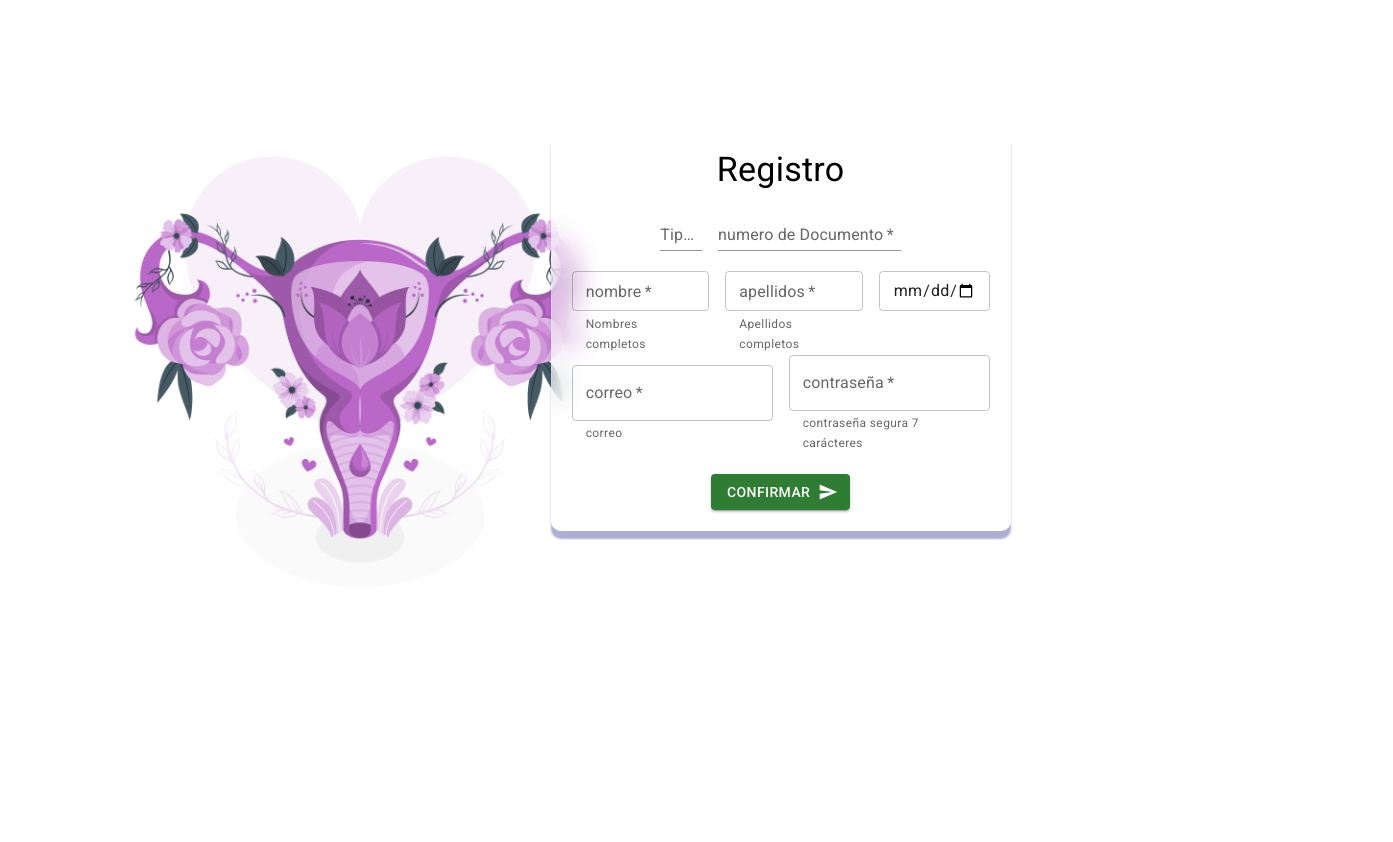
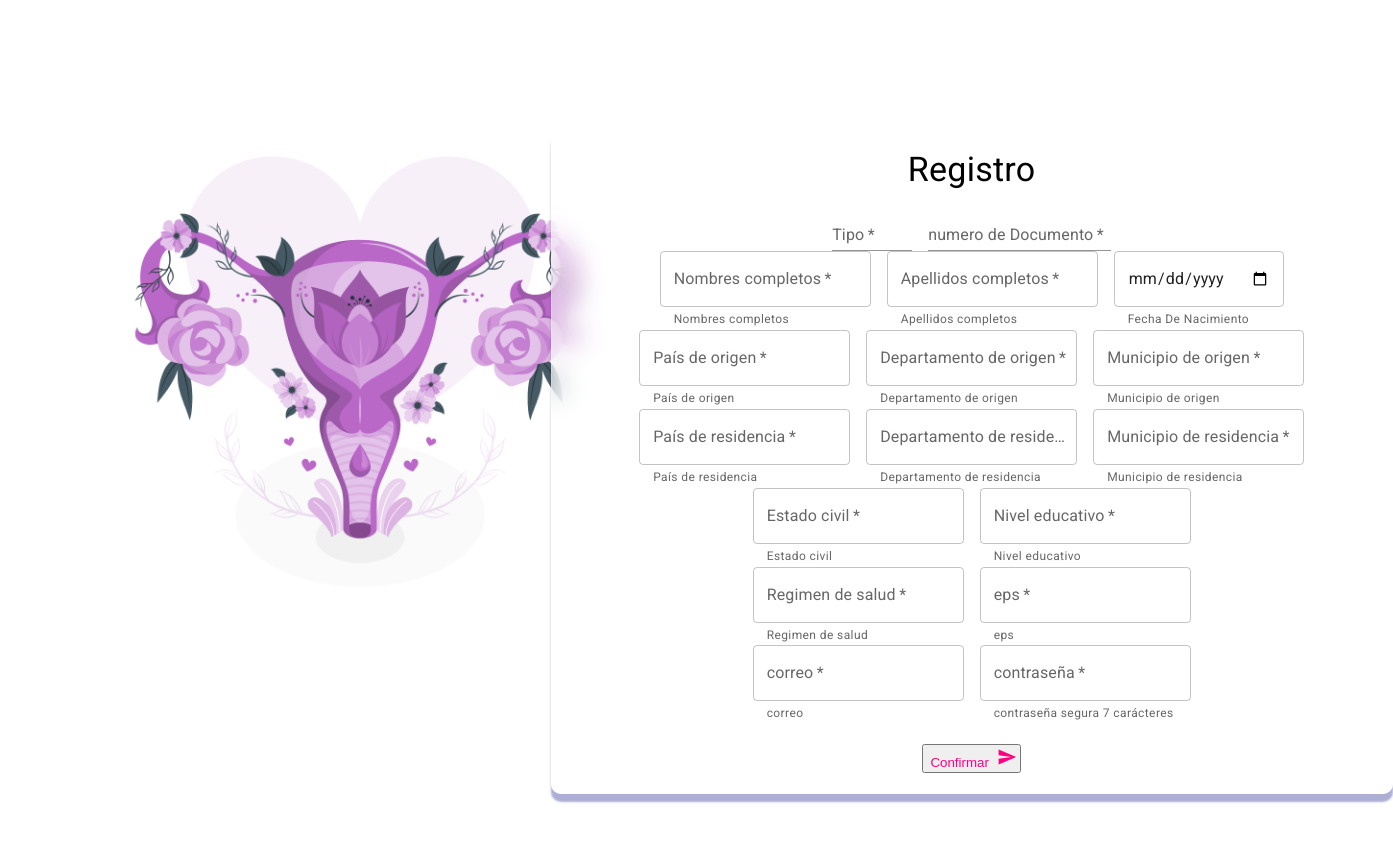
Before and after one commit to Ca-Cu/front-end, a React (Create React App) app: page /Register in a window 1280 px wide. Shown: the top 842 px of the page, 1393 px wide, since content can reach past the window. Before the commit the page ends 800 px from the top, so only its background shows below. Built offline with nearby package versions, Linux system fonts and the light colour scheme; what @aws-amplify/ui-react would draw is missing.

Commit message:
register

```diff
--- a/src/Components/RegisterUser/index.js
+++ b/src/Components/RegisterUser/index.js
@@ -38,6 +38,7 @@ const RegisterUser = () => {
                     name="tdoc"
                     label="Tipo"
                     variant="standard"
+                    type="comboBox"
                     style ={{width: '10%'}}
                     />
             <TextField
@@ -49,25 +50,23 @@ const RegisterUser = () => {
                     type="number"
                     />
             </Stack>
-            <br/>
-            <Stack direction="row" spacing={2}>
+            <Stack direction="row" spacing={2} justifyContent="center" alignItems="center" >
             <TextField
                     required
                     id="nombres"
                     name="nombres"
-                    label="nombre"
+                    label="Nombres completos"
                     variant="outlined"
                     helperText="Nombres completos"
-                    size="small"
                     />
+
             <TextField
                     required
                     id="apellidos"
                     name="apellidos"
-                    label="apellidos"
+                    label="Apellidos completos"
                     variant="outlined"
                     helperText="Apellidos completos"
-                    size="small"
 
                     />
             <TextField
@@ -76,7 +75,95 @@ const RegisterUser = () => {
                     name="fechadenacimiento"
                     type="date"
                     variant="outlined"
-                    size="small"
+                    helperText="Fecha De Nacimiento"
+                    />
+            </Stack>
+            <Stack direction="row" spacing={2} justifyContent="center" alignItems="center">
+            <TextField
+                    required
+                    id="paisdeorigen"
+                    name="paisdeorigen"
+                    label="País de origen"
+                    variant="outlined"
+                    helperText="País de origen"
+                    />
+            <TextField
+                    required
+                    id="departamentodeorigen"
+                    name="departamentodeorigen"
+                    label="Departamento de origen"
+                    variant="outlined"
+                    helperText="Departamento de origen"
+                    />
+            <TextField
+                    required
+                    id="municipiodeorigen"
+                    name="municipiodeorigen"
+                    label="Municipio de origen"
+                    variant="outlined"
+                    helperText="Municipio de origen"
+                    />
+            </Stack>
+            <Stack direction="row" spacing={2} justifyContent="center" alignItems="center">
+            <TextField
+                    required
+                    id="paisderesidencia"
+                    name="paisderesidencia"
+                    label="País de residencia"
+                    variant="outlined"
+                    helperText="País de residencia"
+                    />
+            <TextField
+                    required
+                    id="departamentoderesidencia"
+                    name="departamentoderesidencia"
+                    label="Departamento de residencia"
+                    variant="outlined"
+                    helperText="Departamento de residencia"
+                    />
+            <TextField
+                    required
+                    id="municipioderesidencia"
+                    name="municipioderesidencia"
+                    label="Municipio de residencia"
+                    variant="outlined"
+                    helperText="Municipio de residencia"
+                    />
+            </Stack>
+            <Stack direction="row" spacing={2} justifyContent="center" alignItems="center">
+            <TextField
+                    required
+                    id="estadocivil"
+                    name="estadocivil"
+                    label="Estado civil"
+                    variant="outlined"
+                    helperText="Estado civil"
+                    />
+            <TextField
+                    required
+                    id="niveleducativo"
+                    name="niveleducativo"
+                    label="Nivel educativo"
+                    variant="outlined"
+                    helperText="Nivel educativo"
+                    />
+            </Stack>
+            <Stack direction="row" spacing={2} justifyContent="center" alignItems="center">
+            <TextField
+                    required
+                    id="regimendesalud"
+                    name="regimendesalud"
+                    label="Regimen de salud"
+                    variant="outlined"
+                    helperText="Regimen de salud"
+                    />
+            <TextField
+                    required
+                    id="eps"
+                    name="eps"
+                    label="eps"
+                    variant="outlined"
+                    helperText="eps"
                     />
             </Stack>
             <Stack direction="row" spacing={2} justifyContent="center" alignItems="center">
@@ -100,7 +187,7 @@ const RegisterUser = () => {
             </Stack>
             <br/>
             <Box textAlign='center'>
-                <Button type="submit" variant="contained" color="success"endIcon={<SendIcon />}>Confirmar</Button>
+                <Button type="submit" class="button" variant="contained" endIcon={<SendIcon />}>Confirmar</Button>
             </Box>
         </Box>
         </div>
--- a/src/Components/RegisterUser/registerUser.css
+++ b/src/Components/RegisterUser/registerUser.css
@@ -7,5 +7,8 @@
   border: 1px solid rgba( 255, 255, 255, 0.18 );
   padding:20px;
   margin:20px;
-  max-width:700px;
+  width:800px;
 }
+.button{
+  color: #ff0080
+}
```
Also changed, not shown: 1 other file (tests, documents, lock files or other folders).
